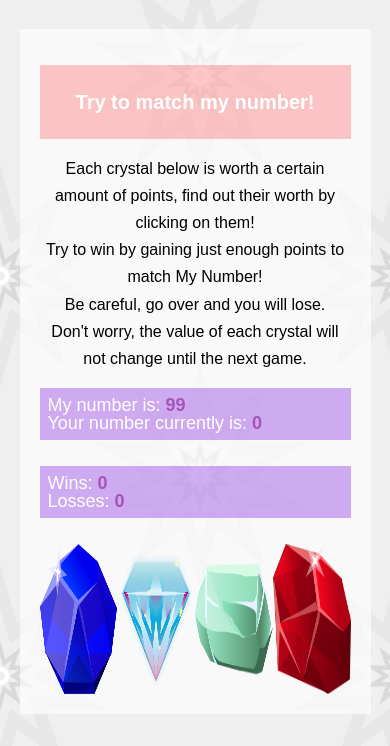
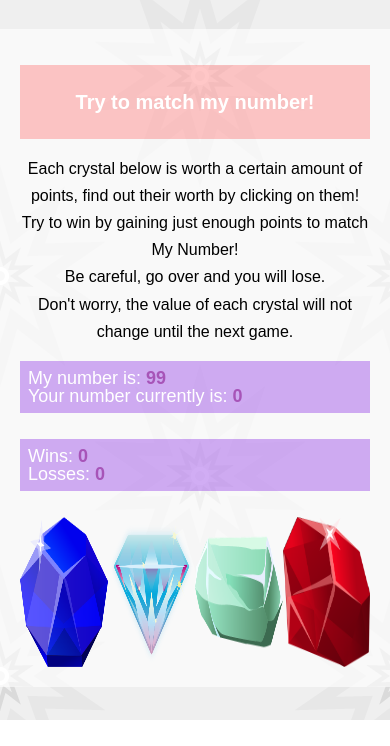
Before and after one commit to maelihector/week-4-game, a plain HTML site: page index.html in a window 390 px wide. Shown: the part 124-870 px from the top of the page. After the commit the page ends 844 px from the top, so only its background shows below. Drawn offline with nearby package versions, Linux system fonts and the light colour scheme.

Commit message:
Add @media.

```diff
--- a/assets/css/style.css
+++ b/assets/css/style.css
@@ -73,6 +73,11 @@ span {
 .crystal:hover {
   cursor: pointer;
   transform: translate(10px);
+}
 
+@media screen and (max-width: 960px) {
+  .container {
+    width: 100%;
+  }
 
 }
```
